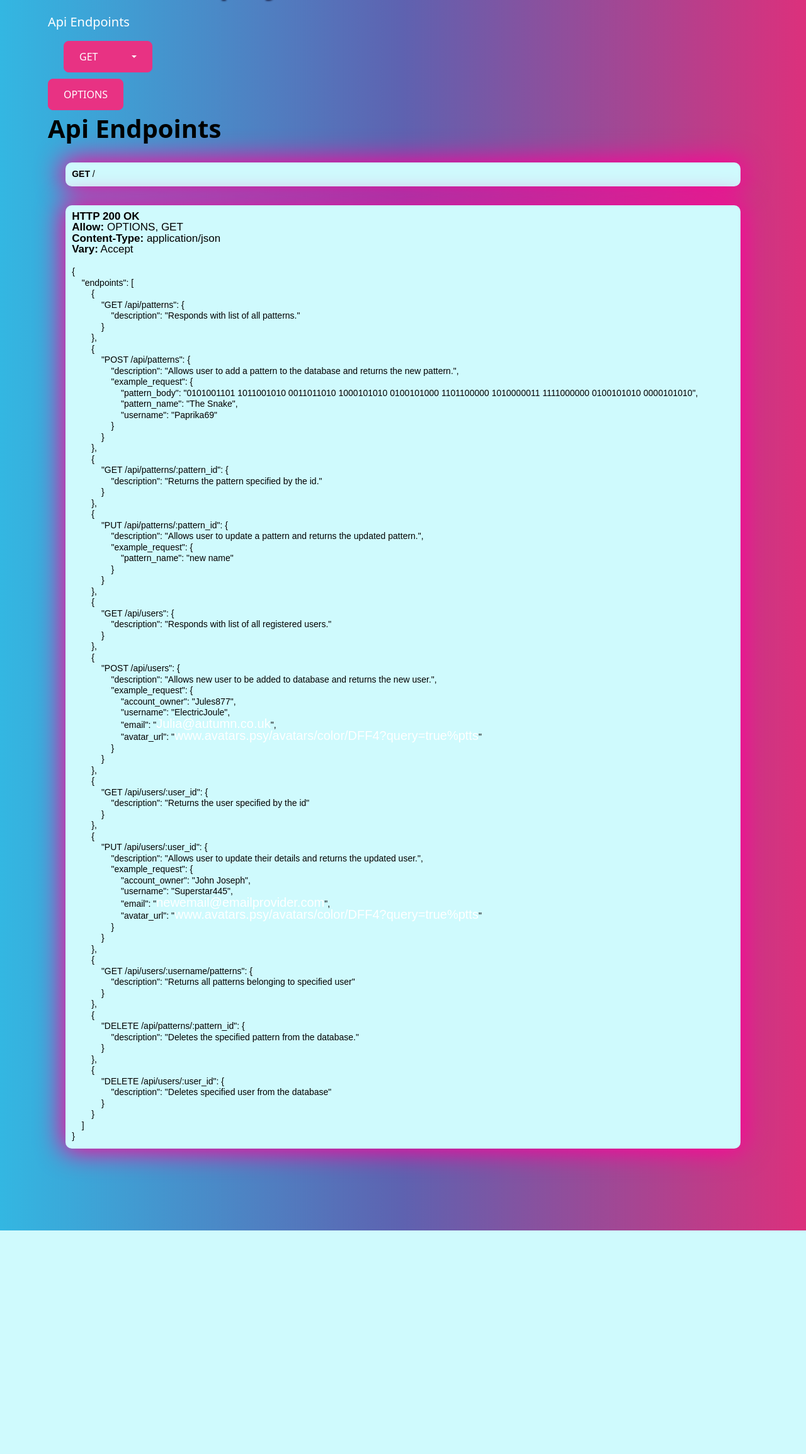
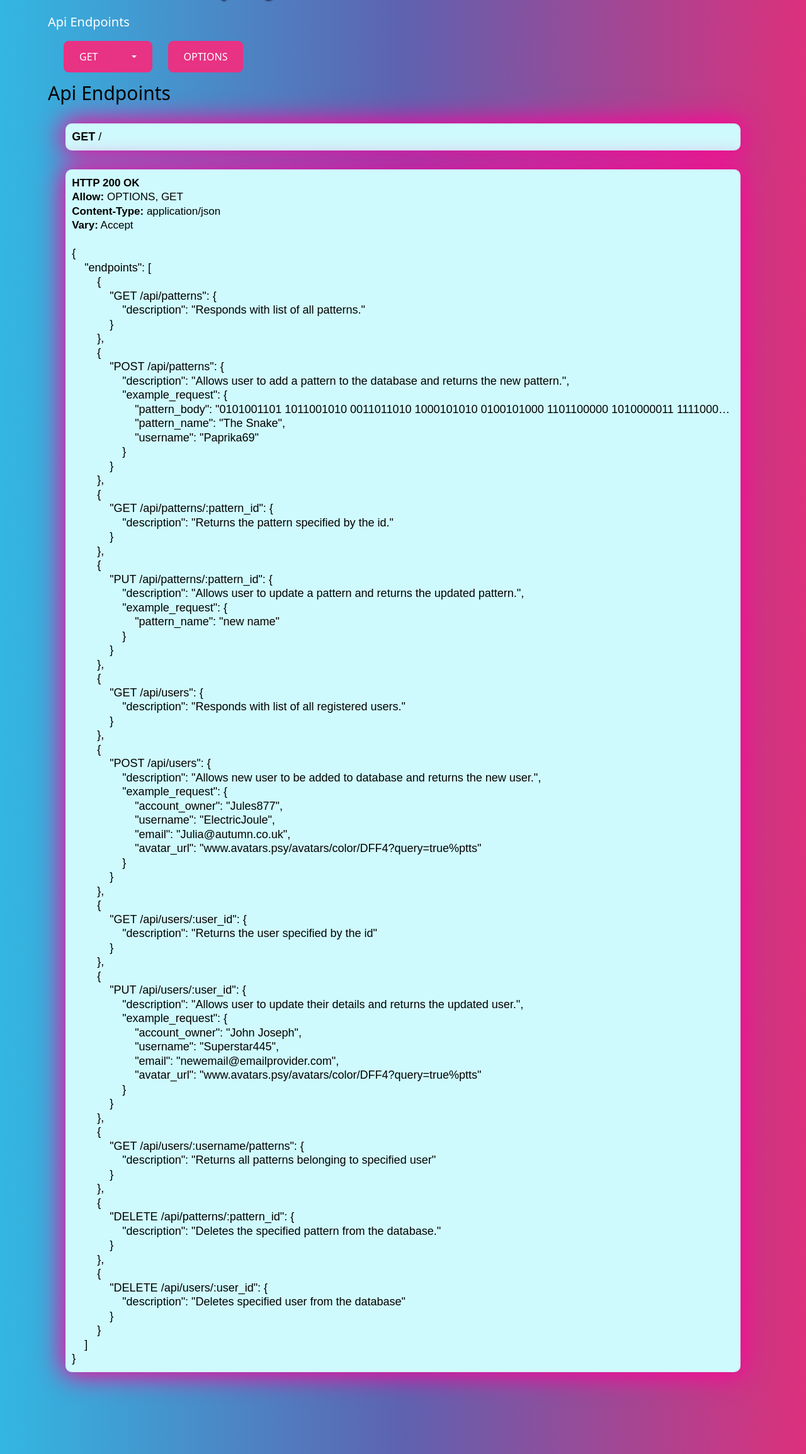
Before and after one commit to 3782291211/django-api-mongodb, a Django app: page / in a window 1280 px wide. Shown: the part 98-2407 px from the top of the page at 63% size. Before the commit the page ends 2052 px from the top, so only its background shows below. Run offline with Django 4.2, Linux system fonts and the light colour scheme; some libraries are stand-ins or nearby versions.

Commit message:
Updating template styles

```diff
--- a/templates/static/templates/style.css
+++ b/templates/static/templates/style.css
@@ -11,7 +11,7 @@
     }
 
     a {
-    text-decoration: none;
+        text-decoration: none !important;
         font-size: 20px;
     }
 
@@ -20,7 +20,9 @@
     }
 
     h1 {
-    margin: 5px 0
+        margin: 5px 0;
+        font-size: 30px;
+        font-weight: 300;
     }
 
     div.container {
@@ -50,6 +52,13 @@
         width: 95%;
         overflow: hidden;
         text-overflow: ellipsis;
+        font-size: 18px;
+        color: black;
+    }
+
+    pre.prettyprint > a {
+        color: black;
+        font-size: 18px;
     }
 
     span.str {
@@ -70,14 +79,29 @@
         color: black;
         margin: 5px 0;
         box-shadow: 2px 2px 2px 2px rgba(46, 38, 38, 0.56);
+        font-size: 18px;
     }
 
     fieldset {
         margin-left: 25px
     }
 
+    .col-sm-2 {
+        font-size: 18px;
+    }
+
     #id__content {
         margin-bottom: 20px
+    }
+
+    .region {
+        display: flex;
+        align-items: center;
+        justify-content: flex-start;
+    }
+
+    .region > * {
+        margin-right: 25px;
     }
 
     @media(max-width: 600px) {
```
Also changed, not shown: templates/static/templates/style2.css (added, +87 -0 lines). Lines whose indentation alone changed are shown as unchanged.
